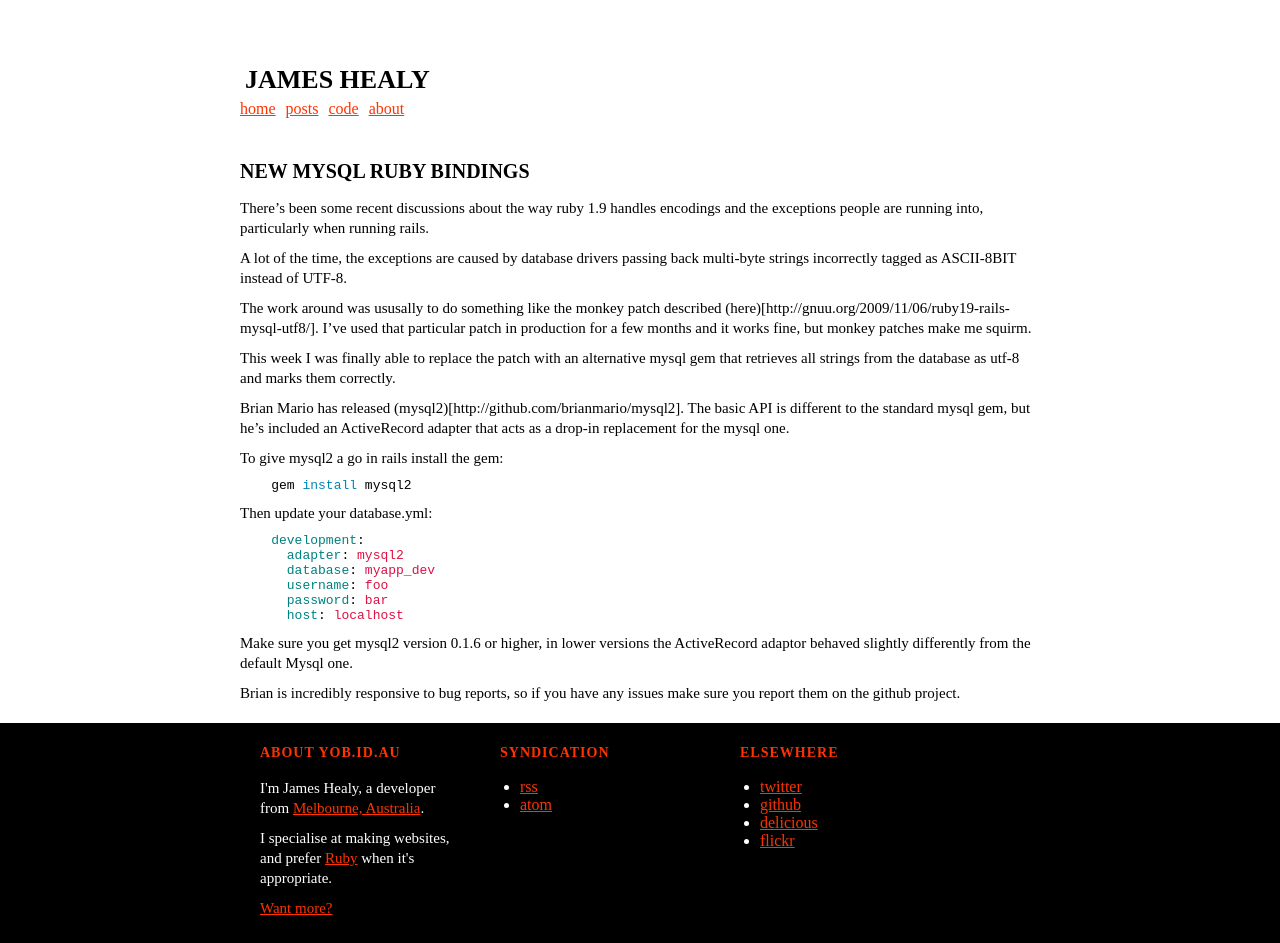
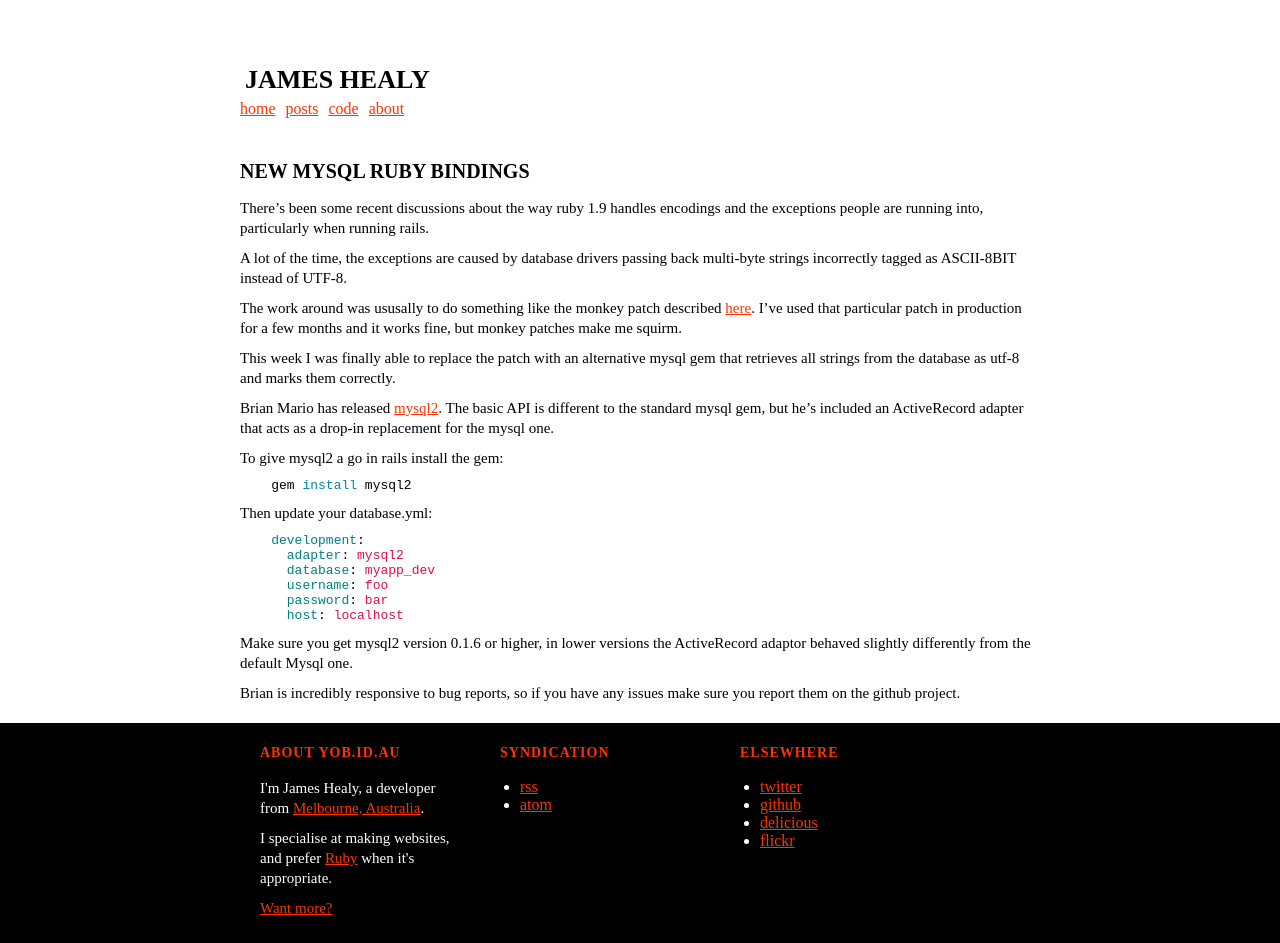
Before and after one commit to yob/yob.github.com, a Jekyll site: the page built from _posts/2010-05-20-new-mysql-ruby-bindings.markdown, in a window 1280 px wide. Built offline with Jekyll 4.4.1, drawn with Linux system fonts in a browser that asks for light colours.

Commit message:
fix link syntax

```diff
--- a/_posts/2010-05-20-new-mysql-ruby-bindings.markdown
+++ b/_posts/2010-05-20-new-mysql-ruby-bindings.markdown
@@ -8,14 +8,14 @@ A lot of the time, the exceptions are caused by database drivers passing back
 multi-byte strings incorrectly tagged as ASCII-8BIT instead of UTF-8.
 
 The work around was ususally to do something like the monkey patch described
-(here)[http://gnuu.org/2009/11/06/ruby19-rails-mysql-utf8/]. I've used that
+[here](http://gnuu.org/2009/11/06/ruby19-rails-mysql-utf8/). I've used that
 particular patch in production for a few months and it works fine, but monkey
 patches make me squirm.
 
 This week I was finally able to replace the patch with an alternative mysql gem
 that retrieves all strings from the database as utf-8 and marks them correctly.
 
-Brian Mario has released (mysql2)[http://github.com/brianmario/mysql2]. The
+Brian Mario has released [mysql2](http://github.com/brianmario/mysql2). The
 basic API is different to the standard mysql gem, but he's included an
 ActiveRecord adapter that acts as a drop-in replacement for the mysql one.
 
```
